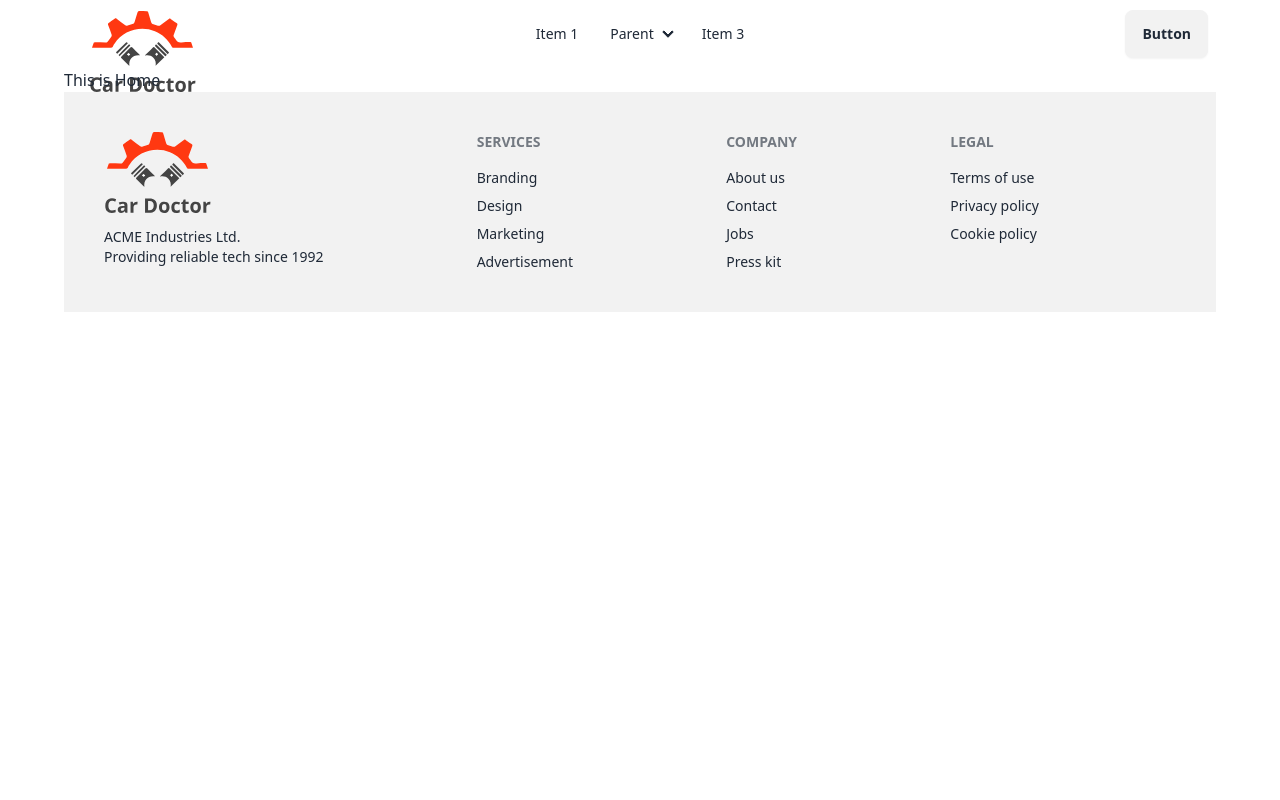
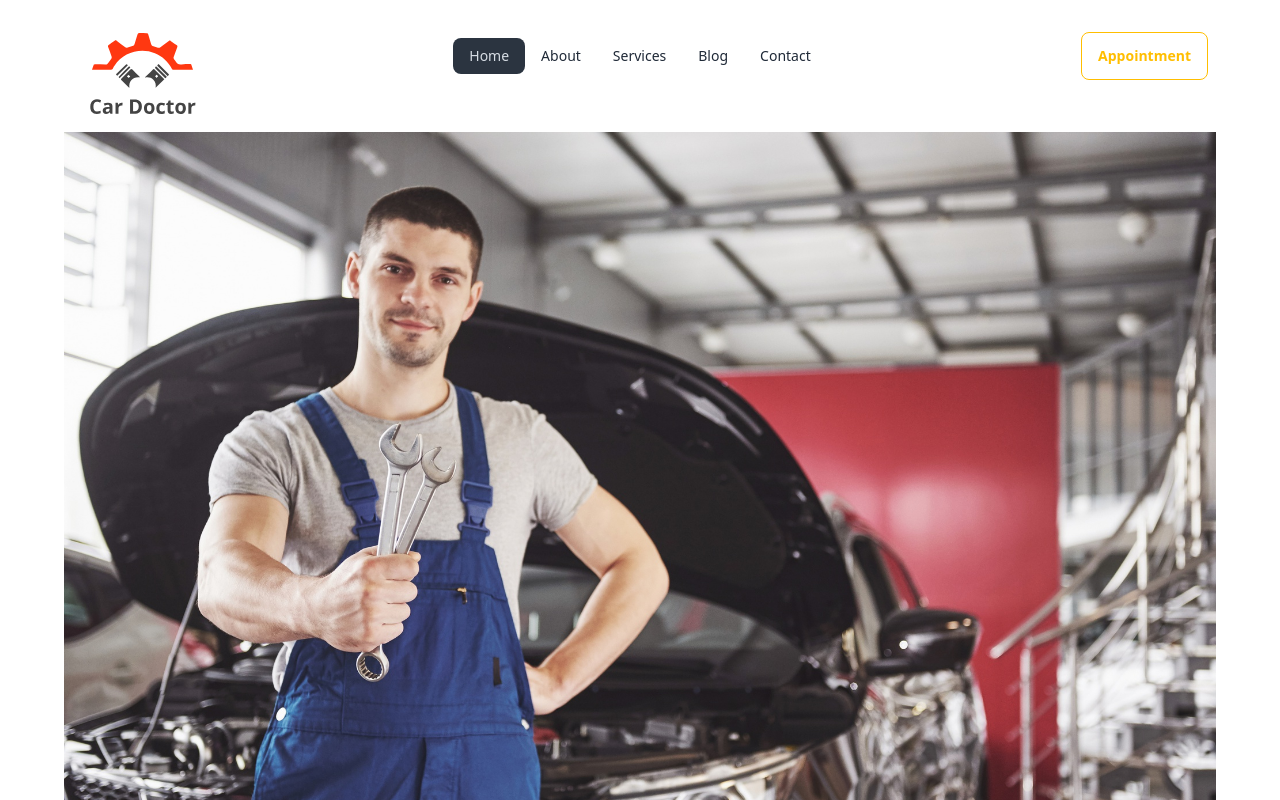
Before and after one commit to ahmadtnvir/car-doctor-client, a React (Vite) app: page / in a window 1280 px wide. Shown: the top 800 px of the page. Built offline with nearby package versions, Linux system fonts and the light colour scheme.

Commit message:
Style Header and Create simple banner

```diff
--- a/package.json
+++ b/package.json
@@ -15,6 +15,8 @@
     "react": "^18.2.0",
     "react-dom": "^18.2.0",
     "react-router-dom": "^6.23.0",
+    "react-slick": "^0.30.2",
+    "slick-carousel": "^1.8.1",
     "sort-by": "^1.2.0"
   },
   "devDependencies": {
--- /dev/null
+++ b/src/Pages/Home/Banner/Banner.jsx
@@ -0,0 +1,101 @@
+import img1 from "../../../assets/images/banner/1.jpg";
+import img2 from "../../../assets/images/banner/2.jpg";
+import img3 from "../../../assets/images/banner/3.jpg";
+import img4 from "../../../assets/images/banner/4.jpg";
+import img5 from "../../../assets/images/banner/5.jpg";
+import img6 from "../../../assets/images/banner/6.jpg";
+
+const Banner = () => {
+  return (
+    // <div className="slider-container">
+
+      <div className="carousel w-full">
+        <div id="slide1" className="carousel-item relative w-full">
+          <img
+            src={img1}
+            className="w-full"
+          />
+          <div className="absolute flex justify-end transform -translate-y-1/2 gap-3 right-3 bottom-0">
+            <a href="#slide6" className="btn btn-circle">
+              ❮
+            </a>
+            <a href="#slide2" className="btn btn-circle">
+              ❯
+            </a>
+          </div>
+        </div>
+        <div id="slide2" className="carousel-item relative w-full">
+          <img
+            src={img2}
+            className="w-full"
+          />
+          <div className="absolute flex justify-end transform -translate-y-1/2 gap-3 right-3 bottom-0">
+            <a href="#slide1" className="btn btn-circle">
+              ❮
+            </a>
+            <a href="#slide3" className="btn btn-circle">
+              ❯
+            </a>
+          </div>
+        </div>
+        <div id="slide3" className="carousel-item relative w-full">
+          <img
+            src={img3}
+            className="w-full"
+          />
+          <div className="absolute flex justify-end transform -translate-y-1/2 gap-3 right-3 bottom-0">
+            <a href="#slide2" className="btn btn-circle">
+              ❮
+            </a>
+            <a href="#slide4" className="btn btn-circle">
+              ❯
+            </a>
+          </div>
+        </div>
+        <div id="slide4" className="carousel-item relative w-full">
+          <img
+            src={img4}
+            className="w-full"
+          />
+          <div className="absolute flex justify-end transform -translate-y-1/2 gap-3 right-3 bottom-0">
+            <a href="#slide3" className="btn btn-circle">
+              ❮
+            </a>
+            <a href="#slide5" className="btn btn-circle">
+              ❯
+            </a>
+          </div>
+        </div>
+        <div id="slide5" className="carousel-item relative w-full">
+          <img
+            src={img5}
+            className="w-full"
+          />
+          <div className="absolute flex justify-end transform -translate-y-1/2 gap-3 right-3 bottom-0">
+            <a href="#slide4" className="btn btn-circle">
+              ❮
+            </a>
+            <a href="#slide6" className="btn btn-circle">
+              ❯
+            </a>
+          </div>
+        </div>
+        <div id="slide6" className="carousel-item relative w-full">
+          <img
+            src={img6}
+            className="w-full"
+          />
+          <div className="absolute flex justify-end transform -translate-y-1/2 gap-3 right-3 bottom-0">
+            <a href="#slide5" className="btn btn-circle">
+              ❮
+            </a>
+            <a href="#slide1" className="btn btn-circle">
+              ❯
+            </a>
+          </div>
+        </div>
+      </div>
+  );
+};
+
+export default Banner;
--- a/src/Pages/Home/Home/Home.jsx
+++ b/src/Pages/Home/Home/Home.jsx
@@ -1,9 +1,10 @@
+import Banner from "../Banner/Banner";
 
 
 const Home = () => {
     return (
         <div>
-            <h1>This is Home</h1>
+            <Banner></Banner>
         </div>
     );
 };
--- a/src/Pages/Shared/Navbar/Navbar.jsx
+++ b/src/Pages/Shared/Navbar/Navbar.jsx
@@ -1,8 +1,27 @@
-import { Link } from 'react-router-dom';
-import logo from '../../../../src/assets/logo.svg';
+import { Link, NavLink } from "react-router-dom";
+import logo from "../../../../src/assets/logo.svg";
 const Navbar = () => {
+  const links = (
+    <>
+      <li>
+        <NavLink to={'/'}>Home</NavLink>
+      </li>
+      <li>
+        <NavLink to={'/about'}>About</NavLink>
+      </li>
+      <li>
+        <NavLink to={'/services'}>Services</NavLink>
+      </li>
+      <li>
+        <NavLink to={'/blog'}>Blog</NavLink>
+      </li>
+      <li>
+        <NavLink to={'/contact'}>Contact</NavLink>
+      </li>
+    </>
+  );
   return (
-    <div className="navbar bg-base-100">
+    <div className="navbar bg-base-100 h-28 mb-5">
       <div className="navbar-start">
         <div className="dropdown">
           <div tabIndex={0} role="button" className="btn btn-ghost lg:hidden">
@@ -25,54 +44,24 @@
             tabIndex={0}
             className="menu menu-sm dropdown-content mt-3 z-[1] p-2 shadow bg-base-100 rounded-box w-52"
           >
-            <li>
-              <a>Item 1</a>
-            </li>
-            <li>
-              <a>Parent</a>
-              <ul className="p-2">
-                <li>
-                  <a>Submenu 1</a>
-                </li>
-                <li>
-                  <a>Submenu 2</a>
-                </li>
-              </ul>
-            </li>
-            <li>
-              <a>Item 3</a>
-            </li>
+            {
+              links
+            }
           </ul>
         </div>
         <Link className="btn btn-ghost text-xl">
-            <img src={logo} alt="" />
+          <img src={logo} alt="" />
         </Link>
       </div>
       <div className="navbar-center hidden lg:flex">
         <ul className="menu menu-horizontal px-1">
-          <li>
-            <a>Item 1</a>
-          </li>
-          <li>
-            <details>
-              <summary>Parent</summary>
-              <ul className="p-2">
-                <li>
-                  <a>Submenu 1</a>
-                </li>
-                <li>
-                  <a>Submenu 2</a>
-                </li>
-              </ul>
-            </details>
-          </li>
-          <li>
-            <a>Item 3</a>
-          </li>
+          {
+            links
+          }
         </ul>
       </div>
       <div className="navbar-end">
-        <a className="btn">Button</a>
+      <button className="btn btn-outline btn-warning">Appointment</button>
       </div>
     </div>
   );
```
Also changed, not shown: 1 other file (tests, documents, lock files or other folders).
